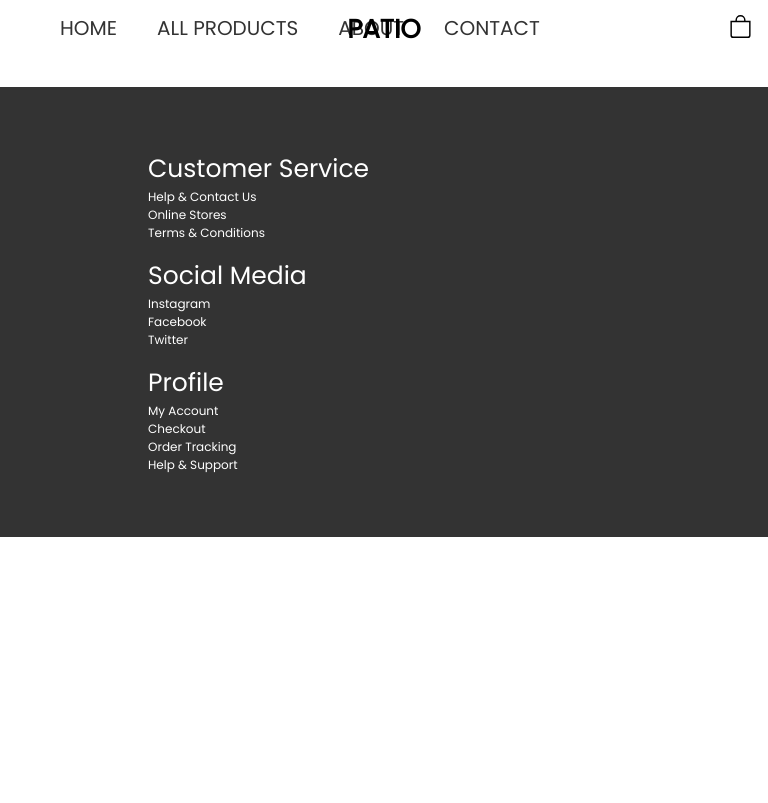
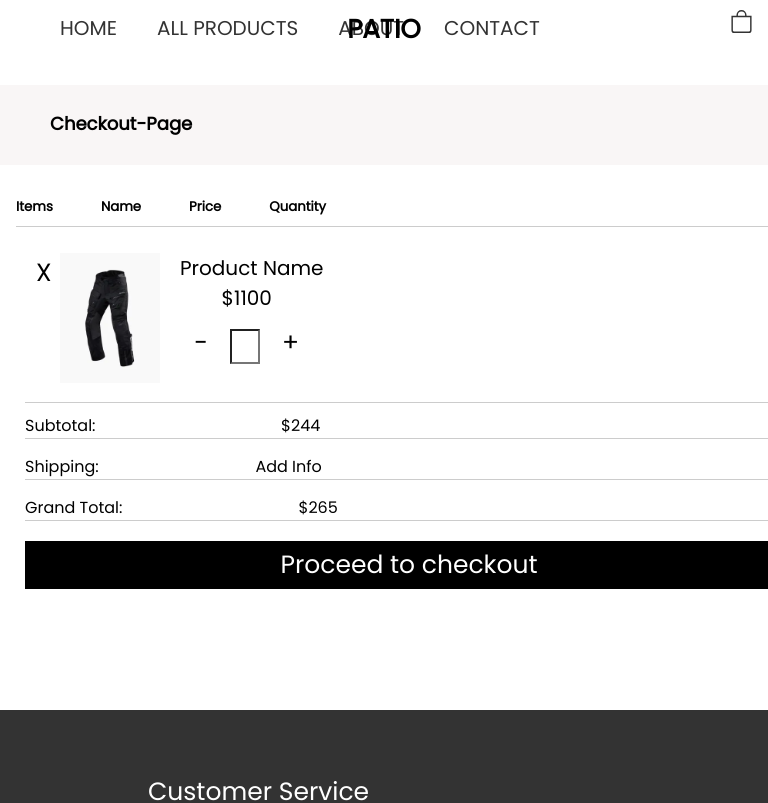
Before and after one commit to aldobasicarnel/ReactWebApp, a React (Create React App) app in the folder react-web-shop/: page /checkout in a window 768 px wide. Shown: the top 803 px of the page. Built offline with nearby package versions, Linux system fonts and the light colour scheme.

Commit message:
Creating cart page and cart drop menu

```diff
--- a/react-web-shop/src/App.js
+++ b/react-web-shop/src/App.js
@@ -10,6 +10,7 @@ import LaptopBag from "./Components/HomePage/Slider/images/laptop-bag.jpeg";
 import Lamp from "./Components/HomePage/Slider/images/lamp.png";
 import AboutPage from "./Components/AboutPage/AboutPage";
 import Contact from "./Components/ContactPage/Contact";
+import CheckoutPage from "./Components/CheckoutPage/CheckoutPage";
 
 const images = [
   { id: 1, img: WallClock, title: "Wall clock", price: 250 },
@@ -34,6 +35,9 @@ function App() {
         <Route path="/contact">
           <Contact />
         </Route>
+        <Route path="/checkout">
+          <CheckoutPage />
+        </Route>
       </main>
       <div className="footer-wrap">
         <Footer />
--- /dev/null
+++ b/react-web-shop/src/Components/CheckoutPage/Checkout/Checkout.css
@@ -0,0 +1,197 @@
+.checkout-title {
+  display: flex;
+  flex-direction: row;
+  margin: 1rem;
+  height: 30px;
+  gap: 9rem;
+  width: 100%;
+  border-bottom: 1px solid rgba(0, 0, 0, 0.2);
+}
+.flexbox {
+  display: flex;
+  flex-direction: row;
+  margin: auto 2rem;
+  width: 100%;
+}
+.product-info {
+  width: 65%;
+  height: 150px;
+  display: flex;
+  flex-direction: row;
+  border-bottom: 1px solid rgba(0, 0, 0, 0.2);
+}
+.info-img {
+  width: 100px;
+  min-width: 50px;
+  height: 100px;
+}
+.desc-info {
+  text-align: center;
+}
+.desc-name {
+  margin-left: 10px;
+  margin-right: 100px;
+}
+.delete-btn {
+  height: 30px;
+  width: 30px;
+  margin: 5px;
+  margin-top: 30px;
+}
+.desc-btns {
+  display: inline-block;
+  margin-left: 100px;
+}
+.desc-amount {
+  width: 30px;
+  margin-left: 2px;
+  margin-right: 2px;
+  height: 35px;
+}
+.checkout-info {
+  width: 25%;
+  display: flex;
+  flex-direction: column;
+  height: 250px;
+  margin-left: 30px;
+}
+.price-info {
+  display: flex;
+  flex-direction: row;
+  border-bottom: 1px solid rgba(0, 0, 0, 0.2);
+  gap: 11.6rem;
+  margin-bottom: 15px;
+}
+.price {
+  display: flex;
+  align-items: center;
+}
+.shipping-info {
+  display: flex;
+  flex-direction: row;
+  border-bottom: 1px solid rgba(0, 0, 0, 0.2);
+  gap: 9.8rem;
+  margin-bottom: 15px;
+}
+.shipping {
+  display: flex;
+  align-items: center;
+}
+.shipping-info a {
+  text-decoration: none;
+  color: black;
+}
+.total-amount {
+  display: flex;
+  flex-direction: row;
+  border-bottom: 1px solid rgba(0, 0, 0, 0.2);
+  gap: 11rem;
+}
+.amount {
+  display: flex;
+  align-items: center;
+}
+.order-btn {
+  margin-top: 20px;
+  width: 100%;
+  background-color: #000;
+  padding: 10px 12px;
+  color: #fff;
+}
+
+@media (max-width: 768px) {
+  .checkout-title {
+    display: flex;
+    flex-direction: row;
+    margin: 1rem;
+    height: 30px;
+    gap: 3em;
+    width: 100%;
+    border-bottom: 1px solid rgba(0, 0, 0, 0.2);
+  }
+
+  .flexbox {
+    display: flex;
+    flex-direction: column;
+    margin: 15px;
+    width: 100%;
+  }
+  .product-info {
+    margin: 10px;
+    width: 100%;
+    height: 150px;
+    display: flex;
+    flex-direction: row;
+    border-bottom: 1px solid rgba(0, 0, 0, 0.2);
+  }
+  .delete-btn {
+    height: 20px;
+    width: 20px;
+    margin-top: 0px;
+    margin-right: 10px;
+  }
+  .info-img {
+    width: 100px;
+    min-width: 50px;
+    height: 130px;
+  }
+  .desc-info {
+    display: flex;
+    flex-direction: column;
+  }
+  .desc-name {
+    flex-direction: row;
+    margin-left: 20px;
+    margin-right: 10px;
+  }
+  .desc-btns {
+    margin: 0 15px;
+  }
+
+  .desc-amount {
+    width: 30px;
+    margin: 1rem;
+    height: 35px;
+  }
+
+  .checkout-info {
+    width: 100%;
+    display: flex;
+    flex-direction: column;
+    height: 250px;
+    margin-left: 10px;
+  }
+  .price-info {
+    border-bottom: 1px solid rgba(0, 0, 0, 0.2);
+    margin-bottom: 15px;
+  }
+  .price {
+    display: flex;
+    align-items: center;
+  }
+  .shipping-info {
+    flex-direction: row;
+    border-bottom: 1px solid rgba(0, 0, 0, 0.2);
+    margin-bottom: 15px;
+  }
+  .shipping {
+    display: flex;
+    align-items: center;
+  }
+  .total-amount {
+    flex-direction: row;
+    border-bottom: 1px solid rgba(0, 0, 0, 0.2);
+  }
+  .amount {
+    margin: 0;
+    padding: 0;
+    display: inline;
+  }
+  .order-btn {
+    margin-top: 20px;
+    width: 100%;
+    background-color: #000;
+    padding: 5px 8px;
+    color: #fff;
+  }
+}
--- /dev/null
+++ b/react-web-shop/src/Components/CheckoutPage/Checkout/Checkout.js
@@ -0,0 +1,46 @@
+import "./Checkout.css";
+import img from "../../HomePage/Slider/images/jeans.png";
+
+const Checkout = () => {
+  return (
+    <div className="flexbox-container">
+      <div className="checkout-title">
+        <h5>Items</h5>
+        <h5>Name</h5>
+        <h5>Price</h5>
+        <h5>Quantity</h5>
+      </div>
+      <div className="flexbox">
+        <div className="product-info">
+          <button className="delete-btn">X</button>
+          <img className="info-img" src={img} alt=""></img>
+          <div className="desc-info">
+            <span className="desc-name">Product Name</span>
+            <span className="desc-price">$1100</span>
+            <div className="desc-btns">
+              <button>-</button>
+              <input className="desc-amount" type="number" />
+              <button>+</button>
+            </div>
+          </div>
+        </div>
+        <div className="checkout-info">
+          <div className="price-info">
+            <p className="price">Subtotal:</p>
+            <p className="price">$244</p>
+          </div>
+          <div className="shipping-info">
+            <p className="shipping">Shipping:</p>
+            <a href="#">Add Info</a>
+          </div>
+          <div className="total-amount">
+            <p className="amount">Grand Total:</p>
+            <p className="amount">$265</p>
+          </div>
+          <button className="order-btn">Proceed to checkout</button>
+        </div>
+      </div>
+    </div>
+  );
+};
+export default Checkout;
--- /dev/null
+++ b/react-web-shop/src/Components/CheckoutPage/CheckoutPage.js
@@ -0,0 +1,13 @@
+import ShopTitle from "../ShopTitle/ShopTItle";
+import Checkout from "./Checkout/Checkout";
+
+const CheckoutPage = () => {
+  return (
+    <div>
+      <ShopTitle title={`Checkout`} />
+      <Checkout />
+    </div>
+  );
+};
+
+export default CheckoutPage;
--- a/react-web-shop/src/Components/HomePage/NavBar/NavBar.css
+++ b/react-web-shop/src/Components/HomePage/NavBar/NavBar.css
@@ -21,14 +21,54 @@ nav {
 }
 
 .cart {
+  position: relative;
+  display: inline-block;
+}
+.drop-cart-btn {
   color: var(--secondary-list-color);
-  position: absolute;
+  position: fixed;
   top: 10px;
   right: 15px;
   text-align: center;
 }
+.dropdown-content {
+  display: none;
+  position: absolute;
+  background-color: var(--secondary-list-color);
+  opacity: 0.9;
+  color: #fff;
+  height: 180px;
+  min-width: 160px;
+  width: 180px;
+  top: 10px;
+  right: 10px;
+  box-shadow: 0px 8px 16px 0px rgba(0, 0, 0, 0.2);
+  z-index: 999;
+}
+.checkout-btn {
+  display: block;
+  font-size: 18px;
+  position: absolute;
+  bottom: 5px;
+  left: 5px;
+  right: 5px;
+}
+.cart-price {
+  display: flex;
+  background-color: transparent;
+  margin-left: 10px;
+  gap: 0.5rem;
+}
+.cart-price p,
+span {
+  background-color: transparent;
+}
+.show {
+  display: block;
+}
 .cart svg {
   background-color: transparent;
+  position: fixed;
 }
 
 button {
@@ -241,16 +281,62 @@ nav .navbar-list.active {
     border: none;
   }
   .cart {
+    position: relative;
+    display: inline-block;
+  }
+  .drop-cart-btn {
     color: var(--secondary-list-color);
     position: fixed;
     top: 10px;
     right: 10px;
     text-align: center;
+  }
+  .dropdown-content {
+    display: none;
     position: absolute;
+    background-color: var(--secondary-list-color);
+    min-width: 160px;
+    width: 180px;
+    box-shadow: 0px 8px 16px 0px rgba(0, 0, 0, 0.2);
+    z-index: 1;
   }
-
+  .cart-price {
+    display: flex;
+    position: absolute;
+    top: 30px;
+    background-color: transparent;
+    margin-left: 10px;
+    gap: 0.5rem;
+  }
+  .cart-price p,
+  span {
+    background-color: transparent;
+    font-size: 20px;
+  }
+  .checkout-btn {
+    display: block;
+    font-size: 18px;
+    position: absolute;
+    bottom: 5px;
+    left: 5px;
+    right: 5px;
+    border-radius: 8px;
+    color: var(--secondary-list-color);
+    box-shadow: 0px 8px 16px 0px rgba(0, 0, 0, 0.3);
+    padding: 15px 5px;
+    background-color: var(--primary-color);
+  }
+  .checkout-btn:hover {
+    background-color: rgba(162, 162, 162, 0.9);
+  }
+  .show {
+    display: block;
+  }
   .cart svg {
     background-color: transparent;
+    position: fixed;
+    top: 10px;
+    right: 15px;
   }
   .phone-btn {
     display: none;
--- a/react-web-shop/src/Components/HomePage/NavBar/NavBar.js
+++ b/react-web-shop/src/Components/HomePage/NavBar/NavBar.js
@@ -98,7 +98,7 @@ const NavBar = () => {
       </div>
       <h3 className="title">Patio</h3>
       <div className="cart">
-        <button>
+        <button onClick={showCartHandler} className="drop-cart-btn">
           <svg
             xmlns="http://www.w3.org/2000/svg"
             width="23"
@@ -110,6 +110,15 @@ const NavBar = () => {
             <path d="M8 1a2.5 2.5 0 0 1 2.5 2.5V4h-5v-.5A2.5 2.5 0 0 1 8 1zm3.5 3v-.5a3.5 3.5 0 1 0-7 0V4H1v10a2 2 0 0 0 2 2h10a2 2 0 0 0 2-2V4h-3.5zM2 5h12v9a1 1 0 0 1-1 1H3a1 1 0 0 1-1-1V5z" />
           </svg>
         </button>
+        <div className={`dropdown-content ${showCartList ? "show" : ""}`}>
+          <div className="cart-price">
+            <p>Your Cart:</p>
+            <span>1x60$</span>
+          </div>
+          <Link to="/checkout">
+            <button className="checkout-btn">View Cart</button>
+          </Link>
+        </div>
       </div>
     </nav>
   );
```
